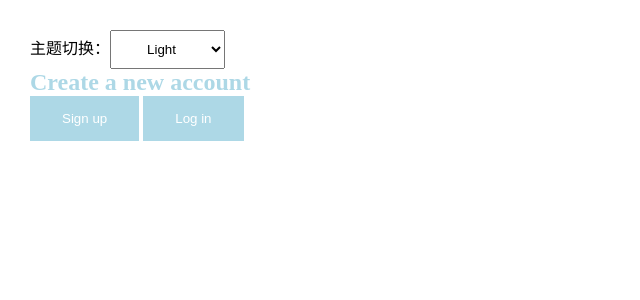
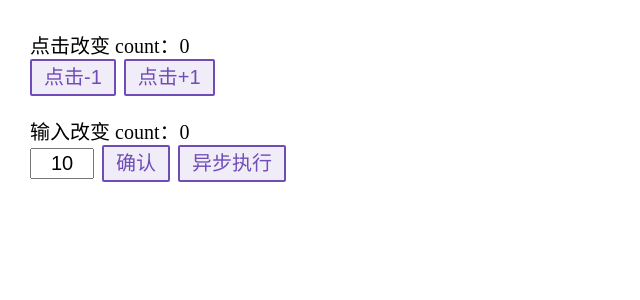
Before and after one commit to dizuncainiao/hello-react, a React (Vite) app: page / in a window 1280 px wide. Shown: the top 300 px of the page, without its empty margins (0-640 px from the left). Built offline with nearby package versions, Linux system fonts and the light colour scheme.

Commit message:
feat: 🎸 ReduxDemo.tsx

```diff
--- a/package.json
+++ b/package.json
@@ -12,7 +12,8 @@
   "dependencies": {
     "@reduxjs/toolkit": "^2.2.5",
     "react": "^18.2.0",
-    "react-dom": "^18.2.0"
+    "react-dom": "^18.2.0",
+    "react-redux": "^9.1.2"
   },
   "devDependencies": {
     "@types/react": "^18.2.66",
--- a/src/main.tsx
+++ b/src/main.tsx
@@ -1,13 +1,18 @@
 import React from "react";
 import ReactDOM from "react-dom/client";
+import { Provider } from "react-redux";
+import store from "./store";
 import "./index.css";
 // import MyTicTacToe from "./views/my-tic-tac-toe/MyTicTacToe.tsx";
 // import UseStateDemo from "./views/use-state-demo/UseStateDemo.tsx";
 // import UseReducerDemo from "./views/use-reducer-demo/UseReducerDemo.tsx";
-import UseContextDemo from "./views/user-context-demo/UseContextDemo.tsx";
+// import UseContextDemo from "./views/user-context-demo/UseContextDemo.tsx";
+import ReduxDemo from "./views/redux-demo/ReduxDemo.tsx";
 
 ReactDOM.createRoot(document.getElementById("root")!).render(
   <React.StrictMode>
-    <UseContextDemo />
+    <Provider store={store}>
+      <ReduxDemo />
+    </Provider>
   </React.StrictMode>,
 );
--- /dev/null
+++ b/src/store/counterSlice.ts
@@ -0,0 +1,33 @@
+import { createSlice } from "@reduxjs/toolkit";
+
+export const counterSlice = createSlice({
+  name: "counter",
+  initialState: {
+    count: 0,
+  },
+  reducers: {
+    add: (state) => {
+      state.count += 1;
+    },
+    subtract: (state) => {
+      state.count -= 1;
+    },
+    addNumber: (state, action) => {
+      state.count += action.payload;
+    },
+  },
+});
+
+export const { add, addNumber, subtract } = counterSlice.actions;
+
+export const addAsync = (amount: number) => {
+  return (dispatch: any) => {
+    setTimeout(() => {
+      dispatch(addNumber(amount));
+    }, 1000);
+  };
+};
+
+export const selectCountState = (state: any) => state.counter.count;
+
+export default counterSlice.reducer;
--- /dev/null
+++ b/src/store/index.ts
@@ -0,0 +1,8 @@
+import { configureStore } from "@reduxjs/toolkit";
+import couterReducer from "./counterSlice.ts";
+
+export default configureStore({
+  reducer: {
+    counter: couterReducer,
+  },
+});
--- /dev/null
+++ b/src/views/redux-demo/ReduxDemo.tsx
@@ -0,0 +1,44 @@
+import { useSelector, useDispatch } from "react-redux";
+import {
+  add,
+  addNumber,
+  subtract,
+  addAsync,
+  selectCountState,
+} from "../../store/counterSlice.ts";
+import { useState } from "react";
+import "./index.less";
+
+export default function ReduxDemo() {
+  const count = useSelector(selectCountState);
+  const dispatch = useDispatch();
+  const [num, setNum] = useState(10);
+
+  return (
+    <>
+      <div>
+        <p>点击改变 count：{count}</p>
+        <p>
+          <button onClick={() => dispatch(subtract())}> 点击-1</button>
+          <button onClick={() => dispatch(add())}> 点击+1</button>
+        </p>
+      </div>
+      <div>
+        <p>输入改变 count：{count}</p>
+        <p>
+          <input
+            className="textbox"
+            value={num}
+            onChange={(e) => setNum(e.target.value as unknown as number)}
+          />
+          <button onClick={() => dispatch(addNumber(Number(num) || 0))}>
+            确认
+          </button>
+          <button className="async-button" onClick={() => dispatch(addAsync(Number(num) || 0))}>
+            异步执行
+          </button>
+        </p>
+      </div>
+    </>
+  );
+}
--- /dev/null
+++ b/src/views/redux-demo/index.less
@@ -0,0 +1,64 @@
+div {
+  margin-bottom: 20px;
+  font-size: 20px;
+}
+
+button {
+  appearance: none;
+  background: none;
+  font-size: 20px;
+  padding-left: 12px;
+  padding-right: 12px;
+  outline: none;
+  border: 2px solid rgb(112, 76, 182);
+  color: rgb(112, 76, 182);
+  padding-bottom: 4px;
+  cursor: pointer;
+  background-color: rgba(112, 76, 182, 0.1);
+  border-radius: 2px;
+  transition: all 0.15s;
+
+  & + button {
+    margin-left: 8px;
+  }
+
+  &:hover,
+  &:focus {
+    border: 2px solid rgba(112, 76, 182, 0.4);
+  }
+
+  &:active {
+    background-color: rgba(112, 76, 182, 0.2);
+  }
+}
+
+.async-button {
+  position: relative;
+  &:after {
+    content: "";
+    background-color: rgba(112, 76, 182, 0.15);
+    display: block;
+    position: absolute;
+    width: 100%;
+    height: 100%;
+    left: 0;
+    top: 0;
+    opacity: 0;
+    transition:
+      width 1s linear,
+      opacity 0.5s ease 1s;
+  }
+  &:active:after {
+    width: 0;
+    opacity: 1;
+    transition: 0s;
+  }
+}
+
+.textbox {
+  font-size: 20px;
+  padding: 2px;
+  width: 64px;
+  text-align: center;
+  margin-right: 8px;
+}
```
Also changed, not shown: 1 other file (tests, documents, lock files or other folders).
